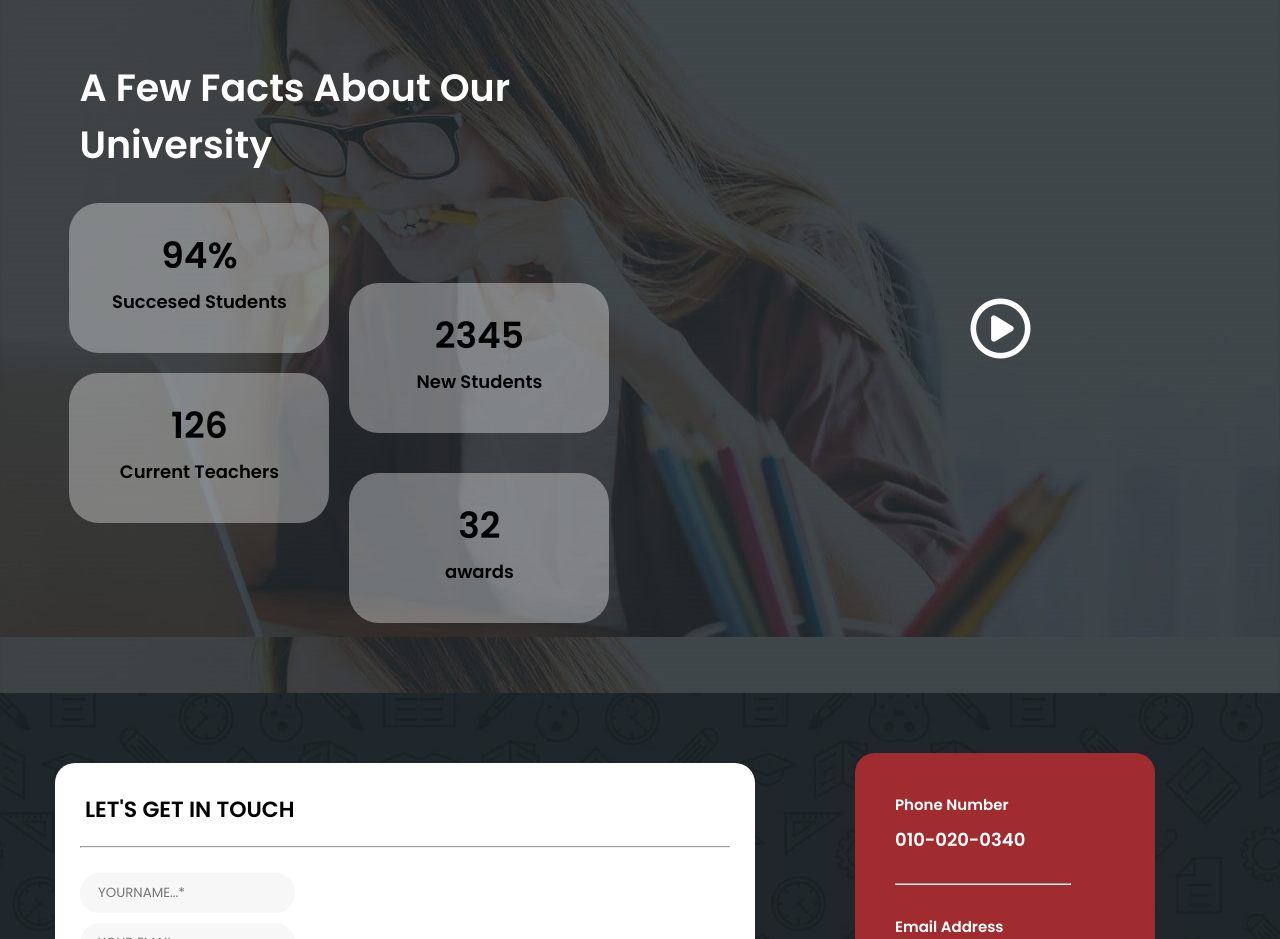
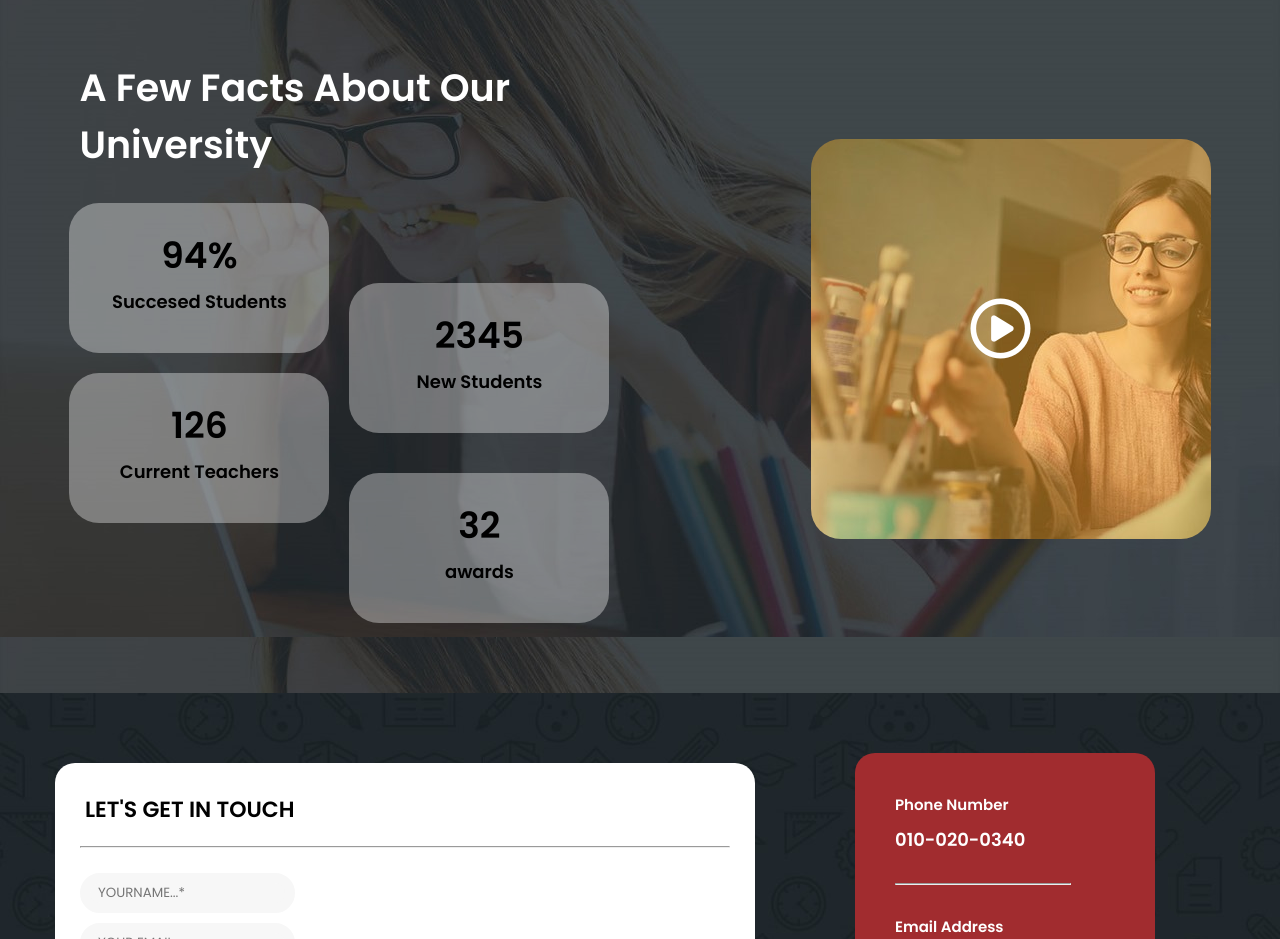
Before and after one commit to dharavora/EDU-meeting-Website, a plain HTML site: page index.html in a window 1280 px wide. Shown: the part 3380-4319 px from the top of the page. Drawn offline with Linux system fonts and the light colour scheme.

Commit message:
Edu meeting

```diff
--- a/css/min-992.css
+++ b/css/min-992.css
@@ -102,7 +102,6 @@
         width: 300px;
         margin-top: 80px;
         border-radius: 30px;
-        background-image: url(/website/images/video-img.jpg);
     }
 
     .page-5 .video-img i {
--- a/css/style.css
+++ b/css/style.css
@@ -591,15 +591,12 @@ video {
 }
 
 .page-5 .video-img {
+    background-image: url(../images/video-img.jpg);
     height: 300px;
     width: 330px;
     margin-top: 30px;
     border-radius: 30px;
     /* object-fit: cover; */
-    background-position: center;
-    background-repeat: no-repeat;
-    background-size: cover;
-    background-image: url(../images/video-img.jpg);
 }
 
 .page-5 .video-img i {
```
